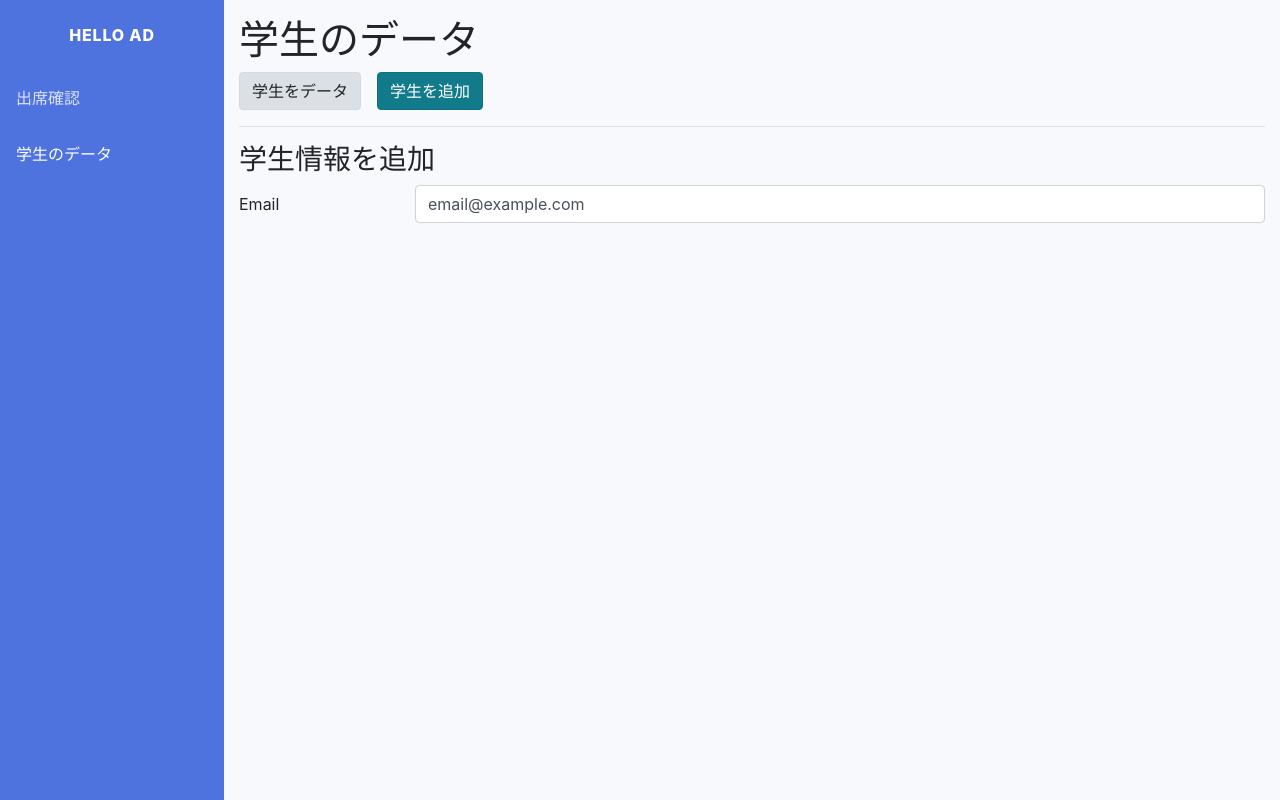
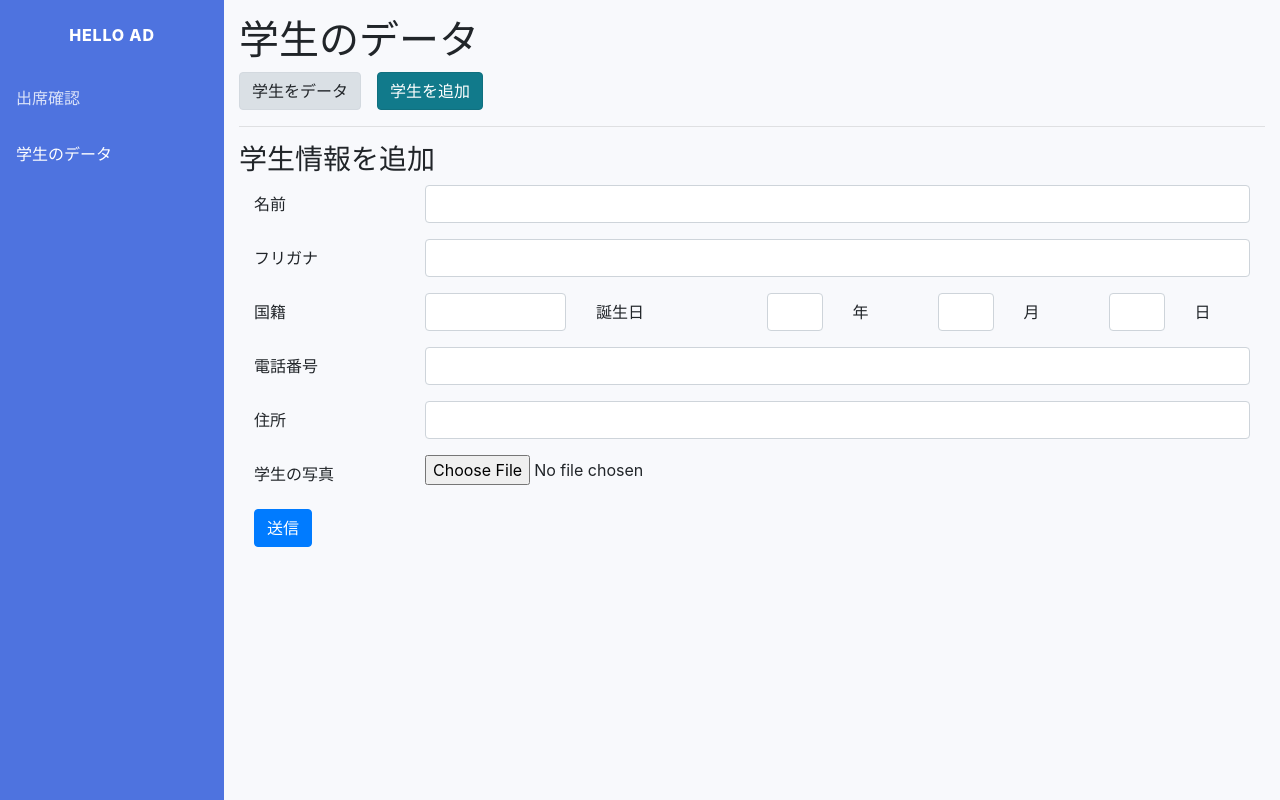
Before and after one commit to nguyennambei/student-management-system, a React (Create React App) app: page /studentdata/addstudent in a window 1280 px wide. Built offline with nearby package versions, Linux system fonts and the light colour scheme.

Commit message:
costums form

```diff
--- a/src/App.js
+++ b/src/App.js
@@ -3,14 +3,14 @@ import './App.css';
 import {Button,Collapse} from 'reactstrap';
 import {BrowserRouter as Router, Route,Switch,NavLink} from 'react-router-dom';
 
-import ClassPage from './components/attendanceInformation/ClassPage';
+import AttendancePage from './components/attendanceInformation/AttendancePage';
 import StudentData from './components/studentData/StudentData';
 
 const routes = [
   {
     path:'/attendanceInfomation',
     exact:true,
-    main: ()=><ClassPage />
+    main: ()=><AttendancePage />
   },
   {
     path:'/studentdata',
--- a/src/components/attendanceInformation/StudentItem.js
+++ b/src/components/attendanceInformation/AttendanceItem.js
@@ -1,6 +1,6 @@
 import React from 'react';
 
-export default class StudentItem extends React.Component{
+export default class AttendanceItem extends React.Component{
     checkAttendance=(active,cause)=>{
         if(active){
             return <td>{active}</td>
--- a/src/components/attendanceInformation/StudentList.js
+++ b/src/components/attendanceInformation/AttendanceList.js
@@ -1,13 +1,13 @@
 import React from 'react';
-import StudentItem from './StudentItem';
+import AttendanceItem from './AttendanceItem';
 import NullItem from './NullItem';
 
-export default class StudentList extends React.Component{
+export default class AttendanceList extends React.Component{
     render(){
         const {listStudents}=this.props;
         try{
             var elmStudents = listStudents.map((data,index)=>{
-            return <StudentItem key={index} student={data}/>
+            return <AttendanceItem key={index} student={data}/>
         })
         }catch(e){
             var elmStudents = <NullItem />
--- a/src/components/attendanceInformation/ClassPage.js
+++ b/src/components/attendanceInformation/AttendancePage.js
@@ -1,10 +1,10 @@
 import React from 'react';
-import './ClassPage.css';
-import StudentList from './StudentList';
+import './AttendancePage.css';
+import AttendanceList from './AttendanceList';
 import {firebaseApp} from '../../FirebaseConfig.js'
 
 
-export default class ClassPage extends React.Component{
+export default class AttendancePage extends React.Component{
     constructor(props){
         super(props);
         this.state={
@@ -53,7 +53,7 @@ export default class ClassPage extends React.Component{
                         <input type='date' onChange={this.onHandleChange} value={this.state.dates} max={this.getNow()} />
                     </div>
 
-                    <StudentList listStudents = {listStudents}/>
+                    <AttendanceList listStudents = {listStudents}/>
 
                 </div>
 
--- a/src/components/studentData/AddStudent.js
+++ b/src/components/studentData/AddStudent.js
@@ -4,14 +4,58 @@ export default function AddStudent(){
     return(
         <div>
         <h3>学生情報を追加</h3>
-        <div>
+        <div className="container">
             <form>
                 <div className="form-group row">
-                    <label for="staticEmail" className="col-sm-2 col-form-label">Email</label>
+                    <label for="staticName" className="col-sm-2 col-form-label">名前</label>
                     <div className="col-sm-10">
-                        <input type="text" className="form-control" id="staticEmail" value="email@example.com" />
+                        <input type="text" className="form-control" id="staticName" />
                     </div>
                 </div>
+                <div className="form-group row">
+                    <label for="staticNameJP" className="col-sm-2 col-form-label">フリガナ</label>
+                    <div className="col-sm-10">
+                        <input type="text" className="form-control" id="staticNameJP" />
+                    </div>
+                </div>
+                <div className="form-group row">
+                    <label for="staticCountry" className="col-sm-2 col-form-label">国籍</label>
+                    <div className="col-sm-2">
+                        <input type="text" className="form-control" id="staticCountry" />
+                    </div>
+                    <label for="staticCountry" className="col-sm-2 col-form-label">誕生日</label>
+                    <div className="col-sm-1">
+                        <input type="text" className="form-control" id="staticCountry" />
+                    </div>
+                    <label for="staticCountry" className="col-sm-1 col-form-label">年</label>
+                    <div className="col-sm-1">
+                        <input type="text" className="form-control" id="staticCountry" />
+                    </div>
+                    <label for="staticCountry" className="col-sm-1 col-form-label">月</label>
+                    <div className="col-sm-1">
+                        <input type="text" className="form-control" id="staticCountry" />
+                    </div>
+                    <label for="staticCountry" className="col-sm-1 col-form-label">日</label>
+                </div>
+                <div className="form-group row">
+                    <label for="staticPhone" className="col-sm-2 col-form-label">電話番号</label>
+                    <div className="col-sm-10">
+                        <input type="text" className="form-control" id="staticPhone" />
+                    </div>
+                </div>
+                <div className="form-group row">
+                    <label for="staticAddress" className="col-sm-2 col-form-label">住所</label>
+                    <div className="col-sm-10">
+                        <input type="text" className="form-control" id="staticAddress" />
+                    </div>
+                </div>
+                <div className="form-group row">
+                    <label for="staticAvatar" className="col-sm-2 col-form-label">学生の写真</label>
+                    <div className="col-sm-10">
+                        <input type="file" className="form-control-file" id="staticAvatar" />
+                    </div>
+                </div>
+                <button type="submit" class="btn btn-primary">送信</button>
             </form>
         </div>
         </div>
```
Also changed, not shown: src/components/attendanceInformation/AttendancePage.css (renamed from src/components/attendanceInformation/ClassPage.css).
